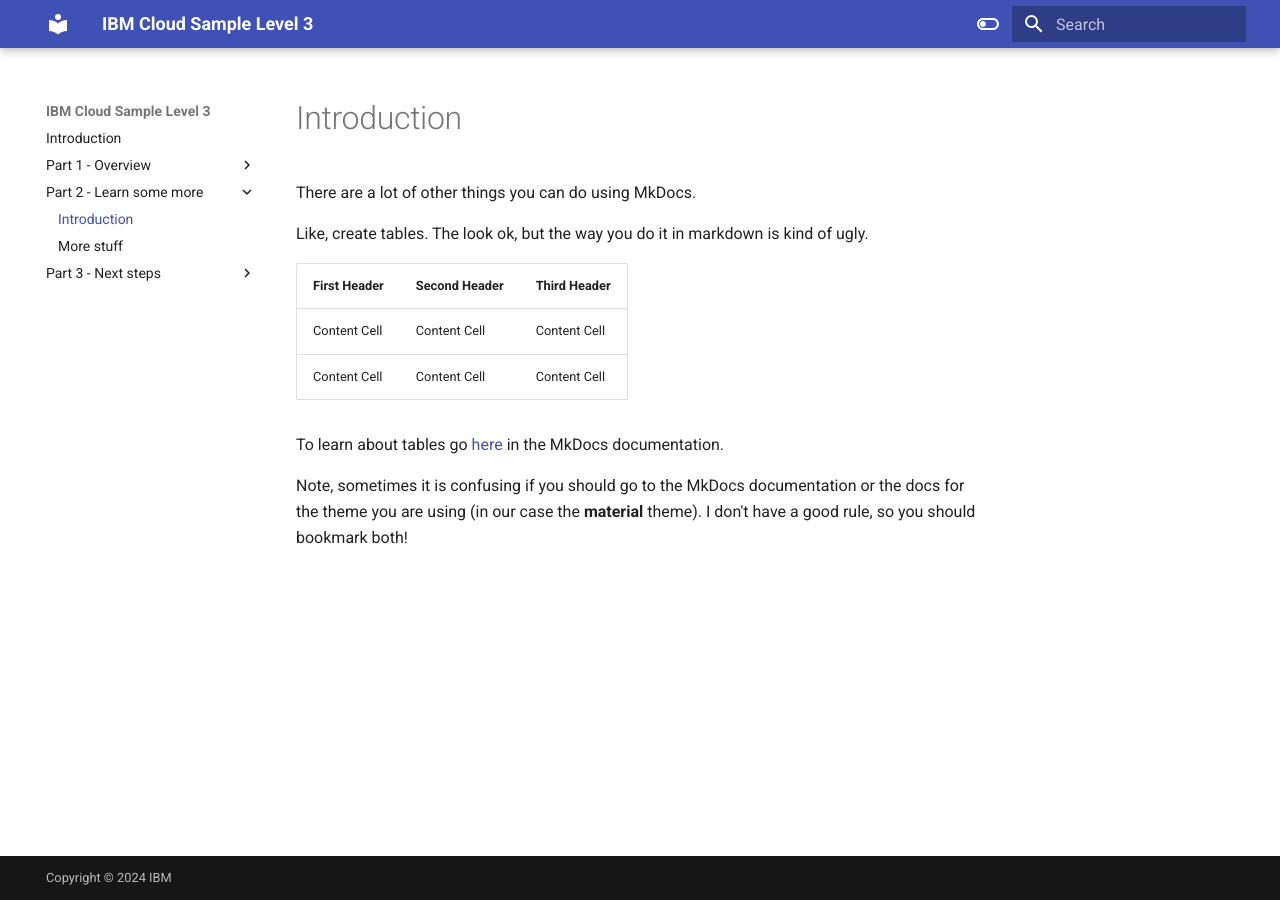
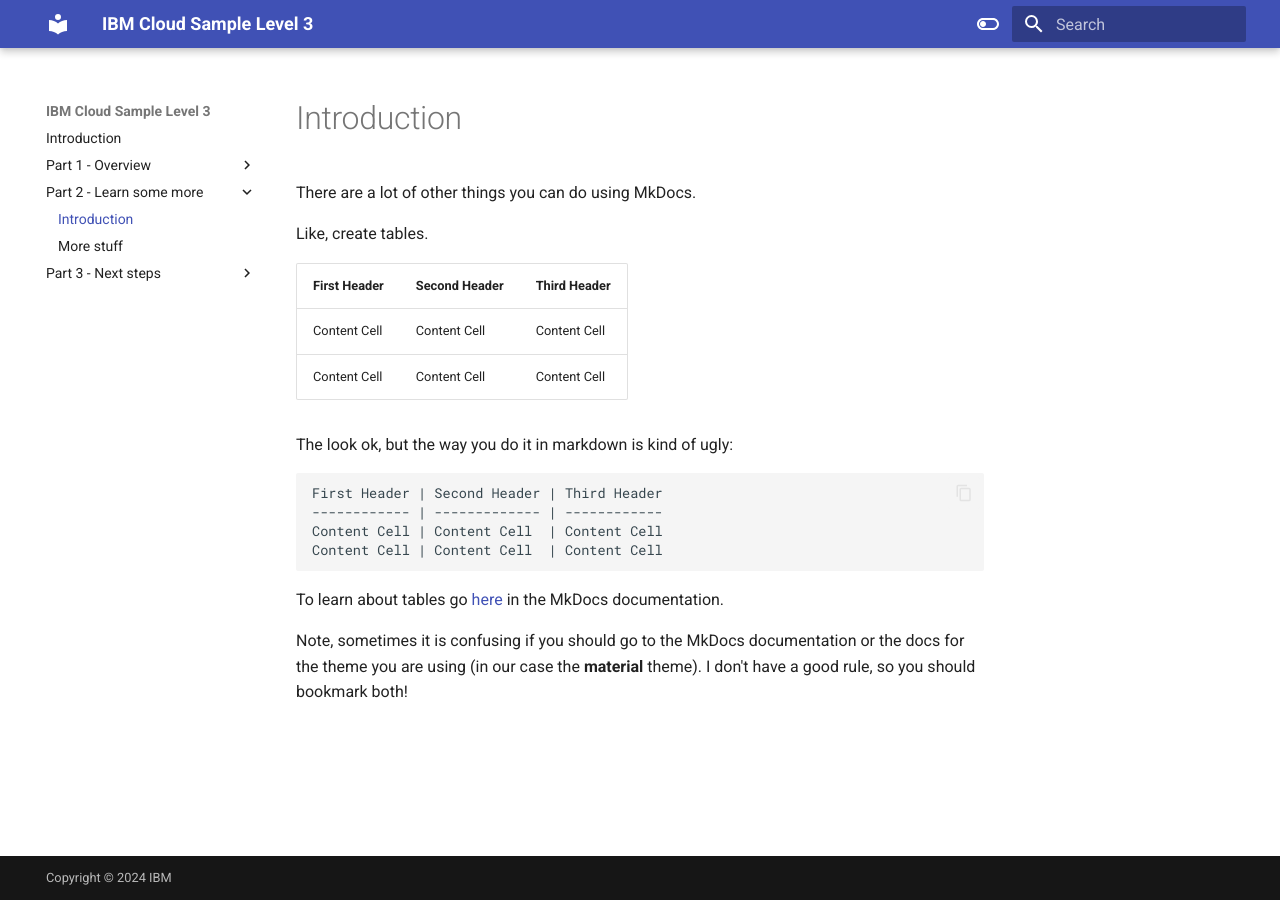
Before and after one commit to dpkshetty/SalesEnablement-L3-test-repo2, an MkDocs documentation site: the page built from docs/Part 2/01 Introduction.md, in a window 1280 px wide. Built offline with MkDocs 1.6.1 and Material for MkDocs 9.7.7, drawn with Linux system fonts in a browser that asks for light colours.

````diff
--- a/docs/Part 2/01 Introduction.md
+++ b/docs/Part 2/01 Introduction.md
@@ -1,12 +1,21 @@
 There are a lot of other things you can do using MkDocs.
 
-Like, create tables. The look ok, but the way you do it in markdown is kind of ugly.
+Like, create tables.
 
 First Header | Second Header | Third Header
 ------------ | ------------- | ------------
 Content Cell | Content Cell  | Content Cell
 Content Cell | Content Cell  | Content Cell
 
+The look ok, but the way you do it in markdown is kind of ugly:
+
+```
+First Header | Second Header | Third Header
+------------ | ------------- | ------------
+Content Cell | Content Cell  | Content Cell
+Content Cell | Content Cell  | Content Cell
+```
+
 To learn about tables go <a href="https://www.mkdocs.org/user-guide/writing-your-docs/#tables" target="_blank">here</a> in the MkDocs documentation.
 
 Note, sometimes it is confusing if you should go to the MkDocs documentation or the docs for the theme you are using (in our case the **material** theme). I don't have a good rule, so you should bookmark both!
````
Also changed, not shown: docs/Part 1/01 Introduction.md (+7 -2 lines).
